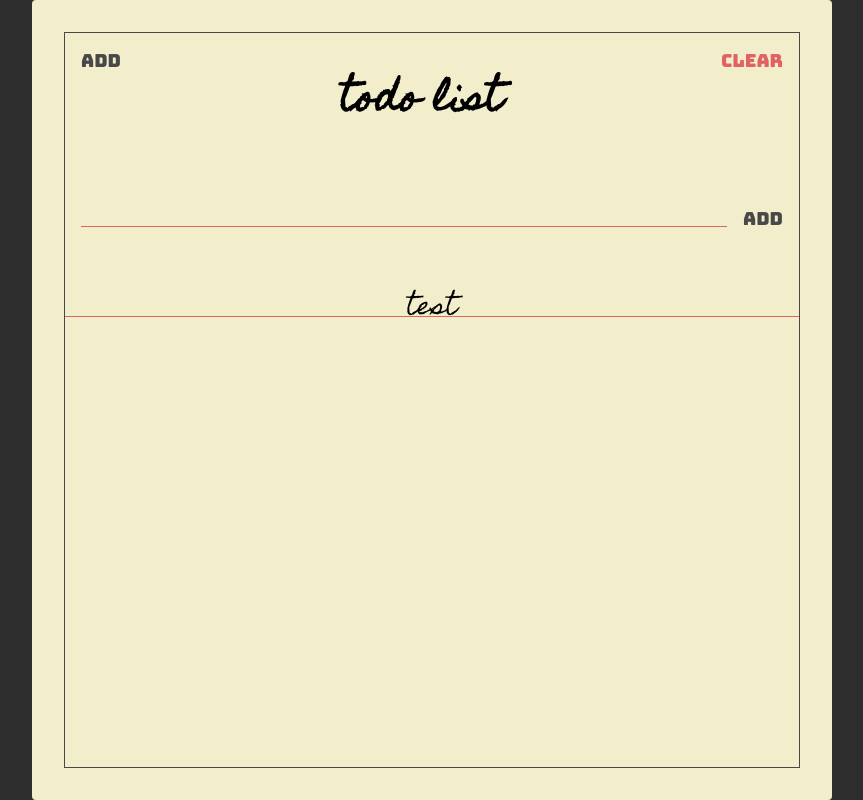
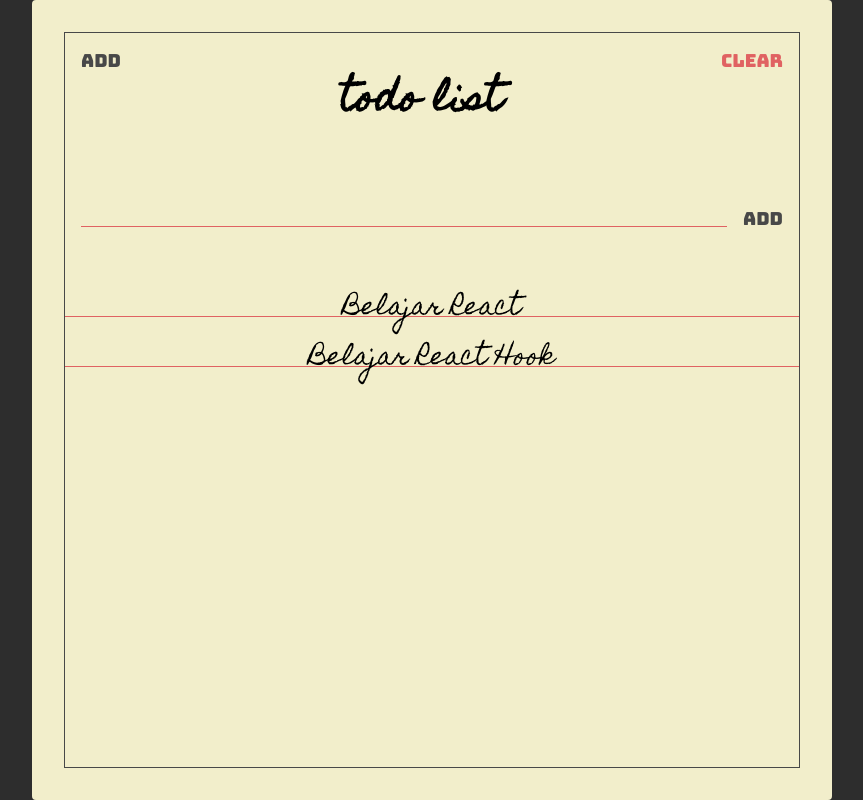
Before and after one commit to yenihuluu/React-todolist_1, a React (Create React App) app: page / in a window 1280 px wide. Shown: the whole page, without its empty margins (208-1071 px from the left). Built offline with nearby package versions, Linux system fonts and the light colour scheme.

Commit message:
Membuat TodoForm dengan Hooks

```diff
--- a/src/components/TodoForm.jsx
+++ b/src/components/TodoForm.jsx
@@ -1,15 +1,43 @@
-import React from "react"; // Deklarasiin var React dari package/dependencies/react
+import React, { useState } from "react"; // Deklarasiin var React dari package/dependencies/react
 //props-type di hilangin karena props(children) sudah tidak digunakan
+import PropTypes from "prop-types";
 
-const TodoForm = () => {
+const TodoForm = ({ addTodo }) => {
+  const [value, setValue] = useState("");
+  //Deklarasiin useState sebagai functional komponen
+  //value = object/var dlm sebuah Array yg dideklarasiin yg berisi dr inputan form
+  //setValue = function/methode utk melakukan sesuatu terhadap data yg terdapat di dalam value
+  //useState = Hooks methode
+  // useState("") = memberi penanda bahwa initial state dari value itu isinya string kosong
+  const handleFormSubmit = e => {
+    e.preventDefault(); //utk memprevent default behaviour dr submit utk refresh page
+
+    if (!value) {
+      alert("Inputan Kosong!");
+      return;
+    }
+
+    addTodo(value);
+    alert(value);
+    setValue("");
+  };
+
   return (
     <section className="add">
-      <form className="add-form">
-        <input type="text" className="add-input" />
+      <form className="add-form" onSubmit={handleFormSubmit}>
+        <input
+          type="text"
+          className="add-input"
+          value={value}
+          onChange={e => setValue(e.target.value)}
+        />
         <button className="add-btn main-black-color">Add</button>
       </form>
     </section>
   );
 };
 
+TodoForm.propTypes = {
+  addTodo: PropTypes.func.isRequired
+};
 export default TodoForm;
--- a/src/components/Todos.jsx
+++ b/src/components/Todos.jsx
@@ -1,10 +1,22 @@
 import React from "react";
+
 import Todo from "./Todo";
 
 const Todos = () => {
+  const todos = [
+    {
+      text: "Belajar React"
+    },
+    {
+      text: "Belajar React Hook"
+    }
+  ];
+
   return (
     <section className="todos">
-      <Todo text="test" />
+      {todos.map(todo => {
+        return <Todo text={todo.text} />;
+      })}
     </section>
   );
 };
```
